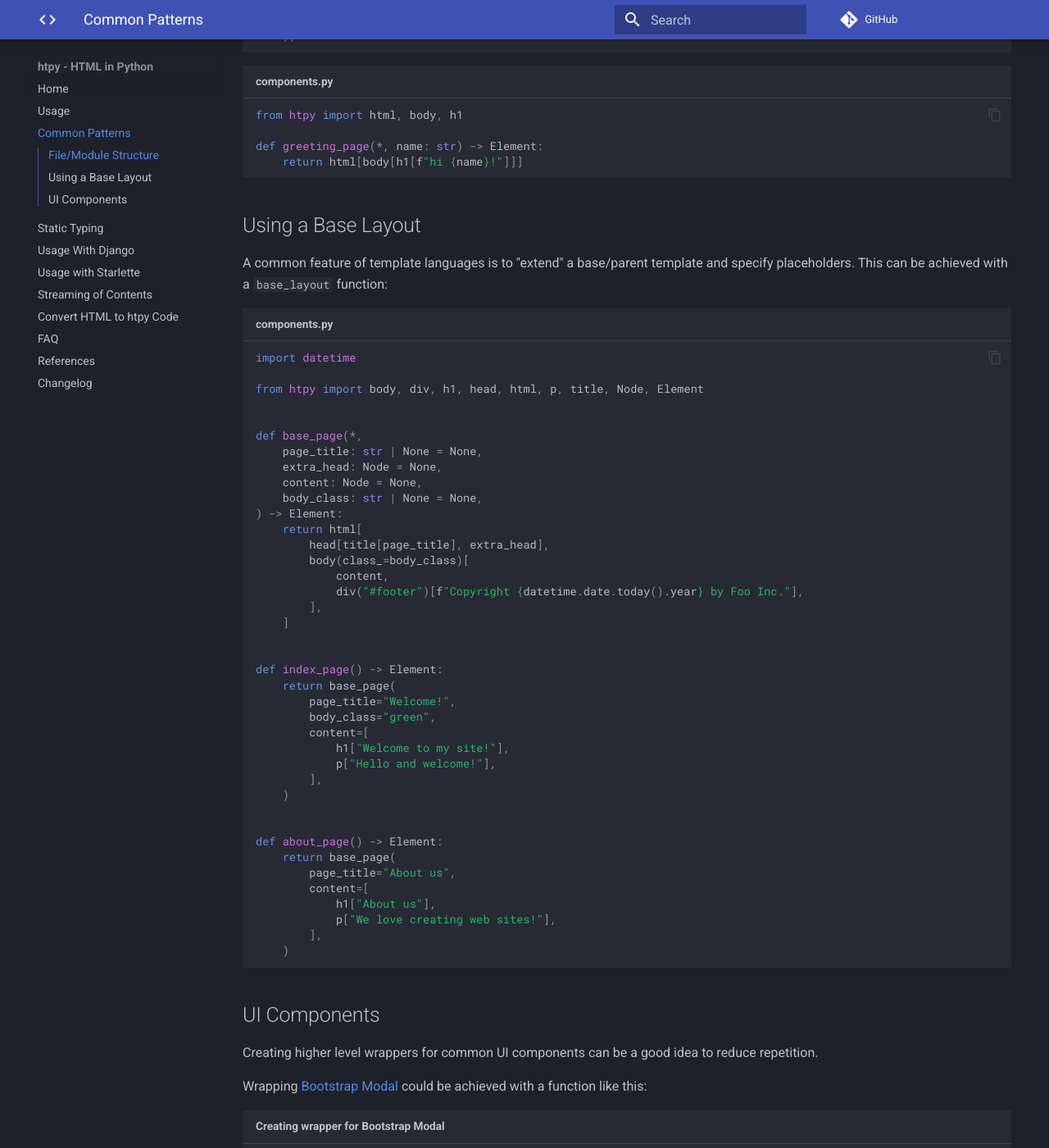
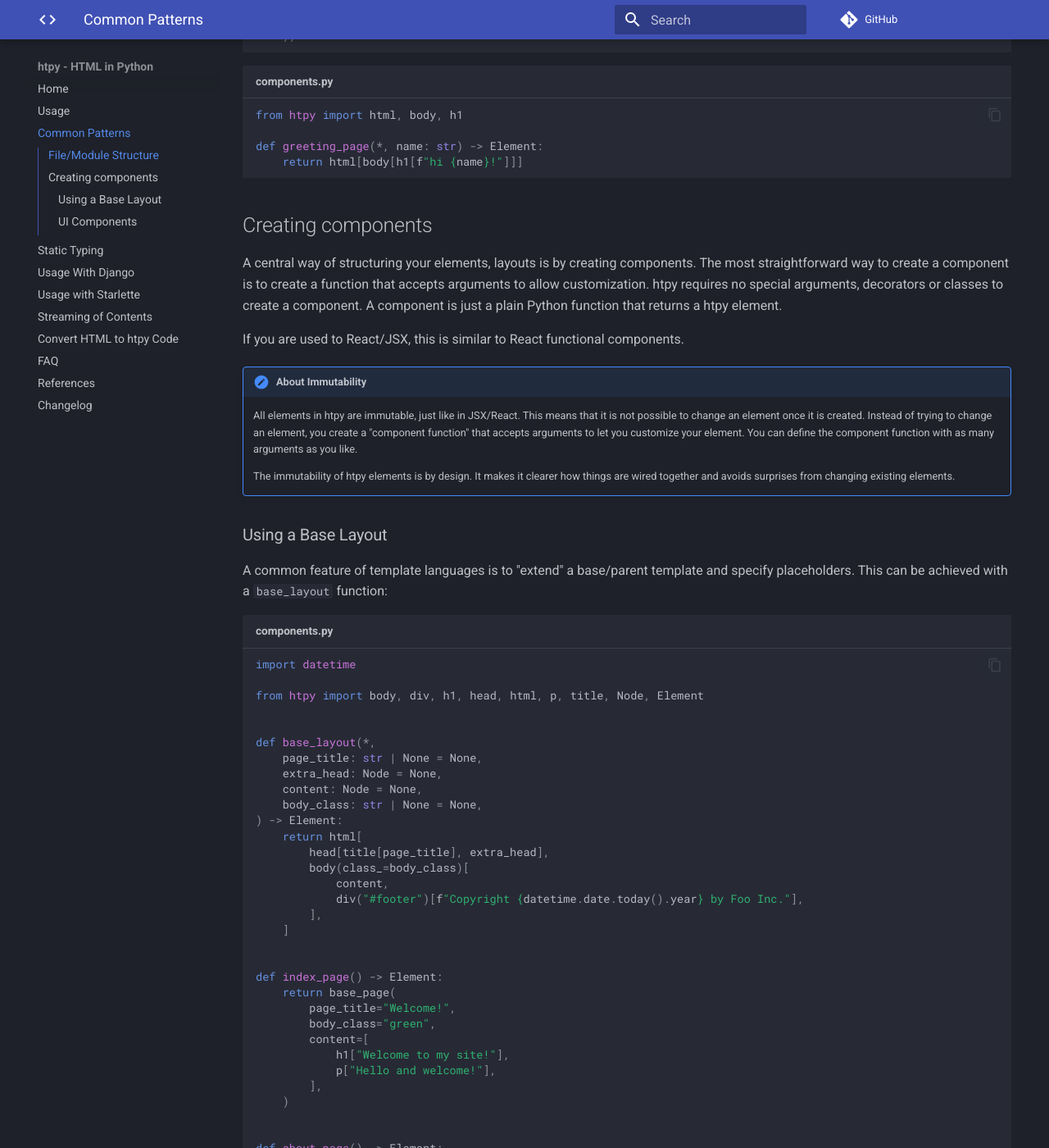
Before and after one commit to pelme/htpy, an MkDocs documentation site: the page built from docs/common-patterns.md, in a window 1280 px wide and 1400 px high, scrolled down 773 px. Shown: the whole window at 82% size. Built offline with MkDocs 1.6.1 and Material for MkDocs 9.7.7, drawn with Linux system fonts in a browser that asks for light colours; comment, search, counter and statistics services are not loaded.

Commit message:
Document more details on components and that they are immutable.
Refs #67.

````diff
--- a/docs/common-patterns.md
+++ b/docs/common-patterns.md
@@ -41,7 +41,29 @@ def greeting_page(*, name: str) -> Element:
     return html[body[h1[f"hi {name}!"]]]
 ```
 
-## Using a Base Layout
+## Creating components
+
+A central way of structuring your elements, layouts is by creating components.
+The most straightforward way to create a component is to create a function that
+accepts arguments to allow customization. htpy requires no special arguments,
+decorators or classes to create a component. A component is just a plain Python
+function that returns a htpy element.
+
+If you are used to React/JSX, this is similar to React functional components.
+
+!!! note "About Immutability"
+
+    All elements in htpy are immutable, just like in JSX/React. This means that
+    it is not possible to change an element once it is created. Instead of
+    trying to change an element, you create a "component function" that accepts
+    arguments to let you customize your element. You can define the component
+    function with as many arguments as you like.
+
+    The immutability of htpy elements is by design. It makes it clearer how
+    things are wired together and avoids surprises from changing existing
+    elements.
+
+### Using a Base Layout
 
 A common feature of template languages is to "extend" a base/parent template and specify placeholders. This can be achieved with a `base_layout` function:
 
@@ -51,7 +73,7 @@ import datetime
 from htpy import body, div, h1, head, html, p, title, Node, Element
 
 
-def base_page(*,
+def base_layout(*,
     page_title: str | None = None,
     extra_head: Node = None,
     content: Node = None,
@@ -88,7 +110,7 @@ def about_page() -> Element:
 
 ```
 
-## UI Components
+### UI Components
 
 Creating higher level wrappers for common UI components can be a good idea to reduce repetition.
 
````
